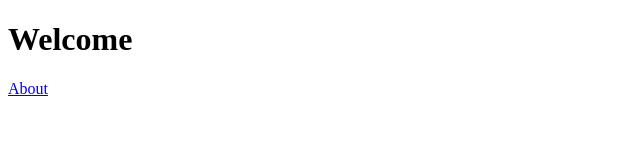
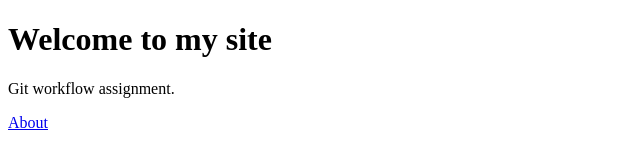
Before and after one commit to allanbastian/git-workflow-assignment, a plain HTML site: page index.html in a window 1280 px wide. Shown: the whole page, without its empty margins (0-640 px from the left). Drawn offline with Linux system fonts and the light colour scheme.

Commit message:
Update index.html with welcome text

```diff
--- a/index.html
+++ b/index.html
@@ -1,3 +1,3 @@
 <!DOCTYPE html>
 <html><head><title>Home</title></head>
-<body><h1>Welcome</h1><a href="about.html">About</a></body></html>
+<body><h1>Welcome to my site</h1><p>Git workflow assignment.</p><a href="about.html">About</a></body></html>
```
